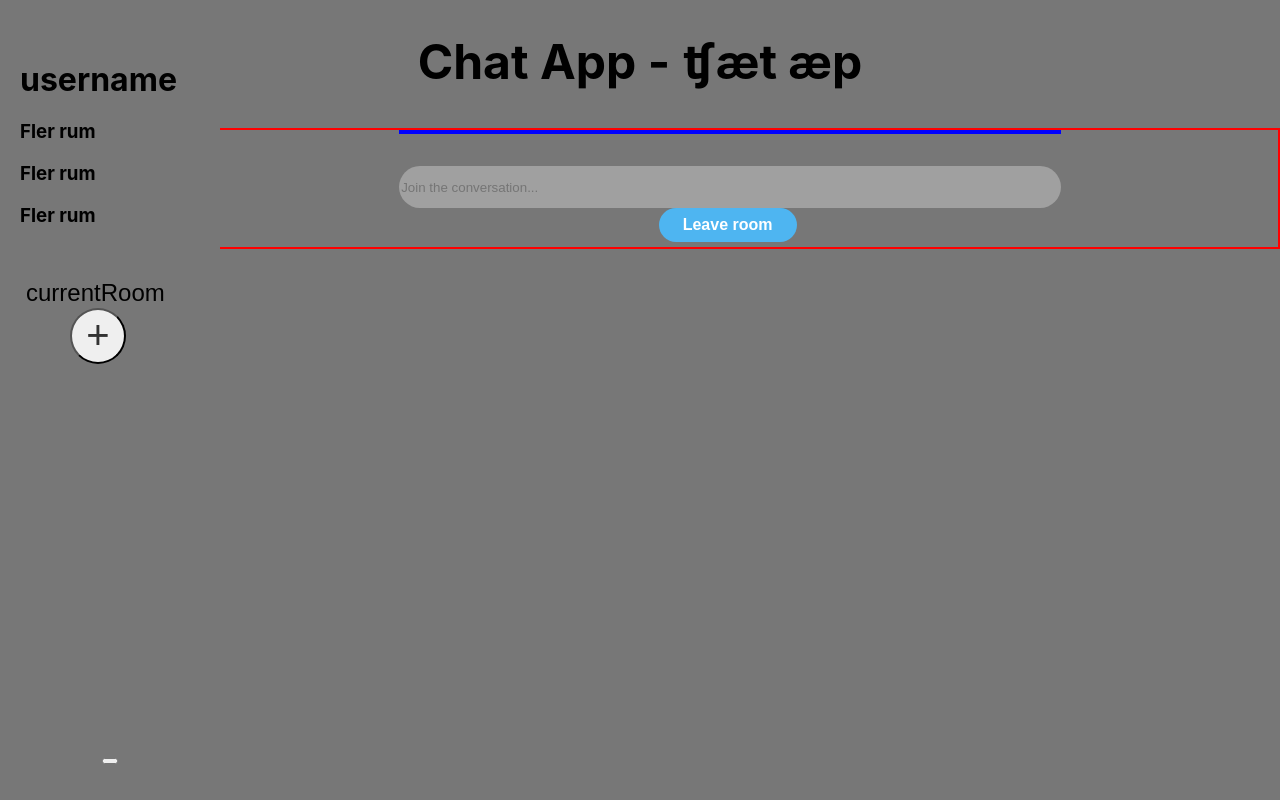
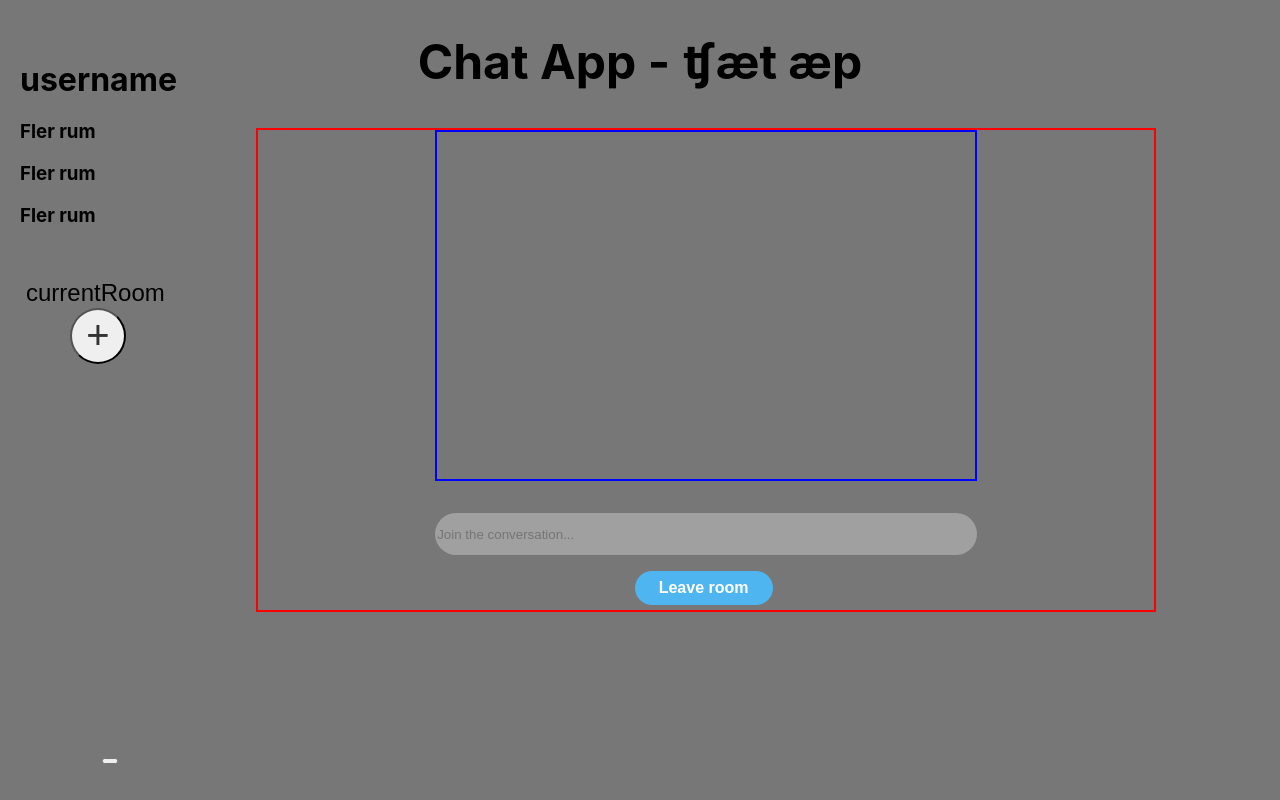
Before and after one commit to mirrenil/lab-3, a React (Create React App) app in the folder client/: page /chatroom in a window 1280 px wide. Built offline with nearby package versions, Linux system fonts and the light colour scheme.

Commit message:
adjusted the css

```diff
--- a/client/src/components/ChatRoom.tsx
+++ b/client/src/components/ChatRoom.tsx
@@ -47,8 +47,9 @@ const ChatRoom = () => {
 
 const rootstyle: CSSProperties = {
     border: "2px solid red",
-    height: "100%",
-    marginLeft: "180px", //Samma som sidebarens width
+    height: "60vh",
+    width: "70%",
+    marginLeft: "20%", //Samma som sidebarens width
     display: "flex",
     flexDirection: "column",
     alignItems: "center"
@@ -87,5 +88,6 @@ export const buttonStyle: CSSProperties = {
   border: "none",
   cursor: "pointer",
   fontWeight: "bold",
+  marginTop: "1rem"
 };
 export default ChatRoom;
```
